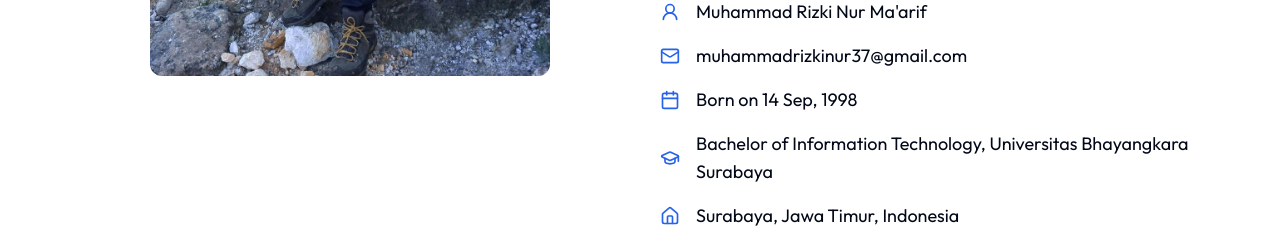
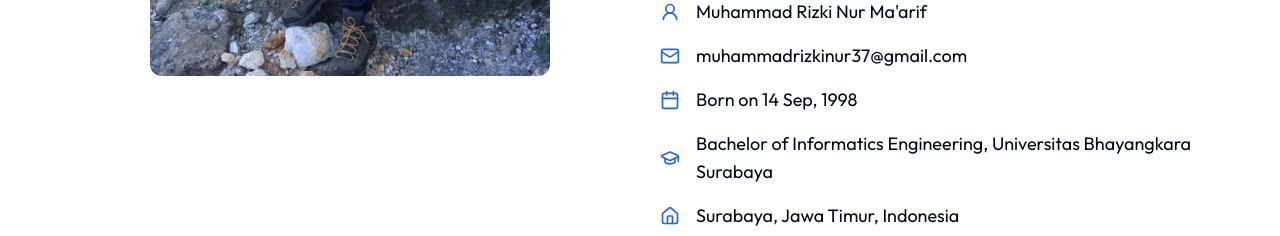
Before and after one commit to mrizkinm/mrizkinm.github.io, a Next.js app: page / in a window 1280 px wide. Shown: the part 1720-1956 px from the top of the page. Built offline with nearby package versions, Linux system fonts and the light colour scheme.

Commit message:
update degree title in About component

```diff
--- a/components/About.jsx
+++ b/components/About.jsx
@@ -19,7 +19,7 @@ const info = [
   },
   {
     icon: <GraduationCap size={20} />,
-    text: 'Bachelor of Information Technology, Universitas Bhayangkara Surabaya'
+    text: 'Bachelor of Informatics Engineering, Universitas Bhayangkara Surabaya'
   },
   {
     icon: <HomeIcon size={20} />,
```
